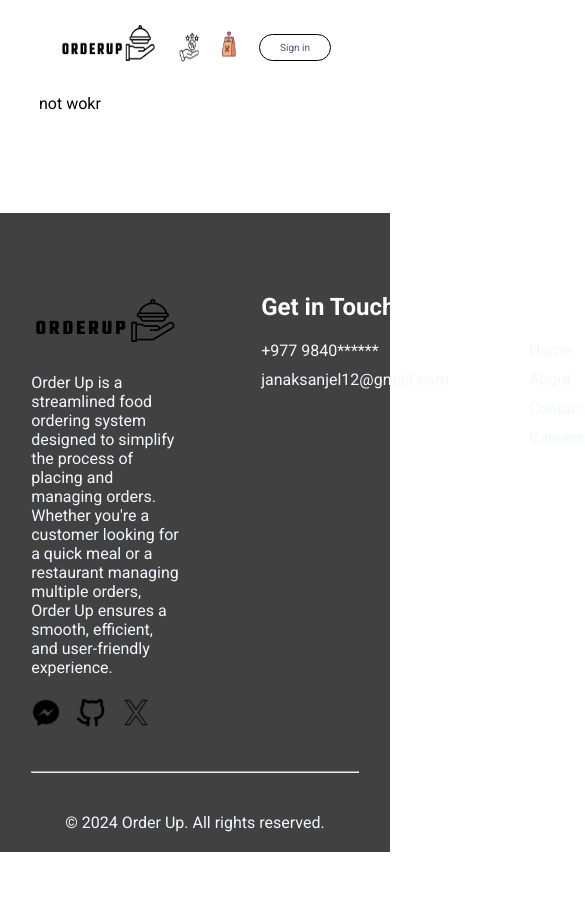
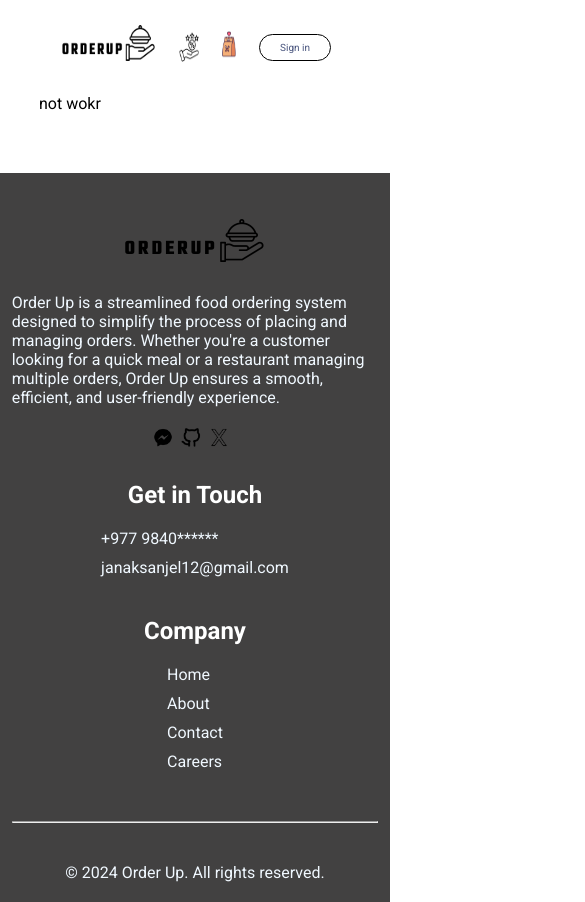
Before and after one commit to janaksanjel/OrderUp, a React (Vite) app: page /profile in a window 390 px wide. Shown: the top 902 px of the page, 585 px wide, since content can reach past the window. Before the commit the page ends 852 px from the top, so only its background shows below. Built offline with nearby package versions, Linux system fonts and the light colour scheme; no server answers.

Commit message:
Update Footer.css

```diff
--- a/src/Components/Footer/Footer.css
+++ b/src/Components/Footer/Footer.css
@@ -24,7 +24,7 @@
 .footer-content-right {
     display: flex;
     flex-direction: column;
-    align-items: flex-start; /* 'start' changed to 'flex-start' for consistency */
+    align-items: flex-start;
     gap: 20px;
 }
 
@@ -56,3 +56,51 @@
     height: 2px;
     margin: 20px 0;
 }
+
+/* Responsive adjustments for tablets and smaller desktops */
+@media (max-width: 1024px) {
+    .footer {
+        padding: 60px 5vw 20px; /* Adjust padding for smaller screens */
+        margin-top: 80px; /* Adjust top margin */
+    }
+
+    .footer-content {
+        grid-template-columns: 1fr; /* Stack columns vertically */
+        gap: 40px; /* Adjust gap between stacked sections */
+    }
+
+    .footer-content-left,
+    .footer-content-center,
+    .footer-content-right {
+        align-items: center; /* Center align items in stacked sections */
+    }
+
+    .footer-social-item img {
+        width: 25px; /* Slightly smaller social icons */
+        margin-right: 10px; /* Adjust margin for smaller screens */
+    }
+}
+
+/* Extra small screen adjustments (600px and below) */
+@media (max-width: 600px) {
+    .footer {
+        padding: 40px 3vw 20px; /* Further reduce padding for mobile devices */
+        margin-top: 60px; /* Further adjust top margin */
+    }
+
+    .footer-content {
+        grid-template-columns: 1fr; /* Ensure single column layout for very small screens */
+        gap: 30px; /* Reduced gap between sections */
+    }
+
+    .footer-content-left,
+    .footer-content-center,
+    .footer-content-right {
+        align-items: center; /* Center align items for mobile view */
+    }
+
+    .footer-social-item img {
+        width: 20px; /* Even smaller social icons for mobile */
+        margin-right: 8px; /* Adjust margin for mobile screens */
+    }
+}
```
